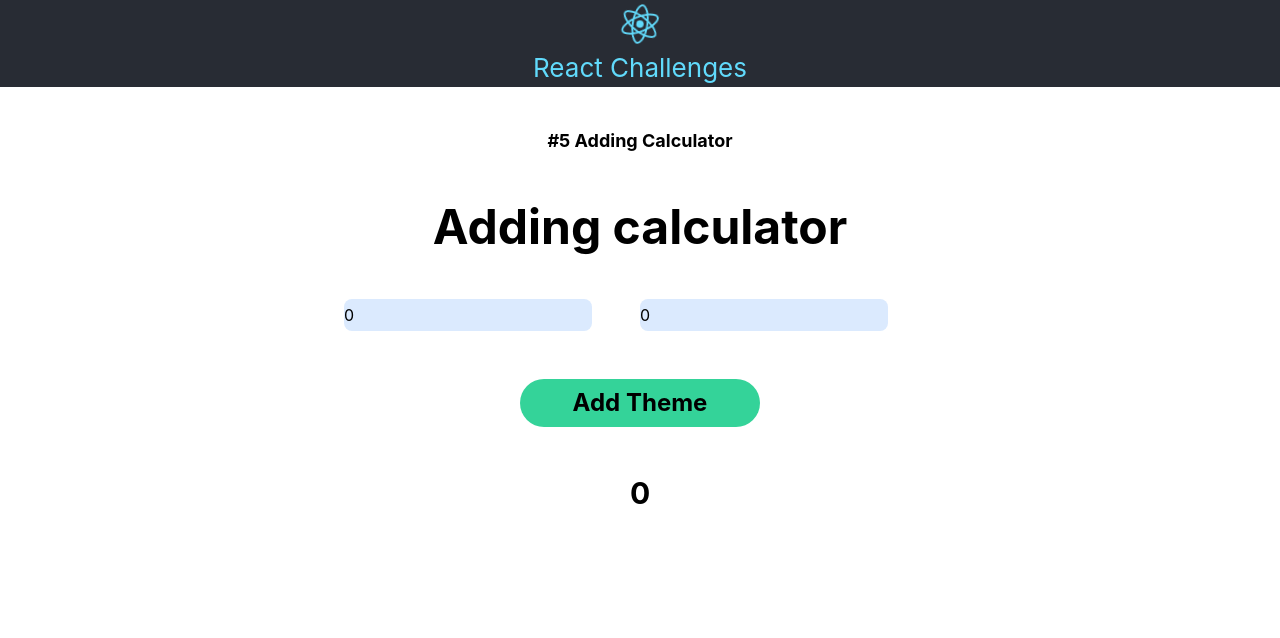
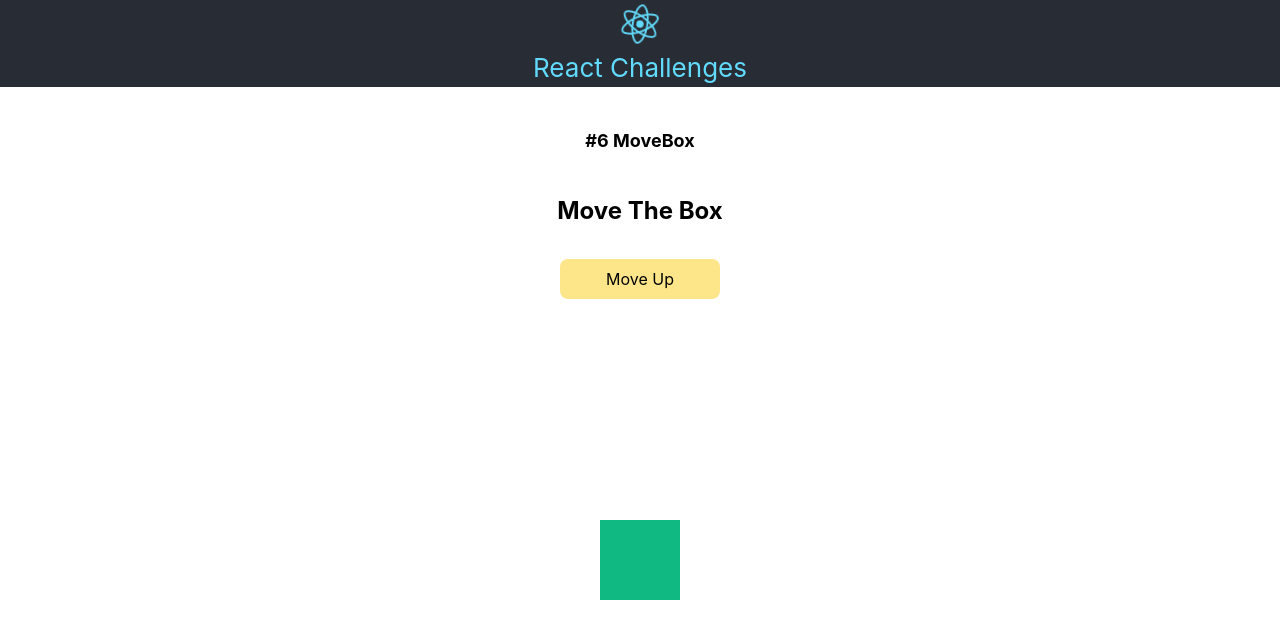
Before and after one commit to hehoku/react-challenges, a React (Create React App) app: page / in a window 1280 px wide. Shown: the top 638 px of the page. Built offline with nearby package versions, Linux system fonts and the light colour scheme.

Commit message:
add move box

```diff
--- a/src/App.tsx
+++ b/src/App.tsx
@@ -2,7 +2,7 @@ import React from 'react'
 import logo from './logo.svg'
 import './App.css'
 
-import Calculator from './AddingCalculator'
+import MoveBox from './MoveBox'
 
 const App: React.FunctionComponent = () => {
   return (
@@ -19,8 +19,8 @@ const App: React.FunctionComponent = () => {
         </a>
       </header>
       <main className='felx justify-center align-middle justify-items-center'>
-        <p className='text-lg font-bold my-10'>#5 Adding Calculator</p>
-        <Calculator />
+        <p className='text-lg font-bold my-10'>#6 MoveBox</p>
+        <MoveBox />
       </main>
     </div>
   )
--- /dev/null
+++ b/src/MoveBox/index.tsx
@@ -0,0 +1,31 @@
+import React, { CSSProperties, useState } from 'react'
+
+const MoveBox: React.FunctionComponent = () => {
+  const [bottom, setBottom] = useState(200)
+
+  const bottomStyle: CSSProperties = {
+    bottom: bottom
+  }
+
+  const handleClick = (): void => {
+    setBottom(bottom + 10)
+  }
+
+  return (
+    <div>
+      <p className='text-2xl font-bold'>Move The Box</p>
+      <div
+        onClick={handleClick}
+        className='w-40 h-10 rounded-lg bg-yellow-200 mx-auto my-8 cursor-pointer leading-10'
+      >
+        Move Up
+      </div>
+      <div
+        className='w-20 h-20 bg-green-500 absolute left-1/2 -ml-10'
+        style={bottomStyle}
+      ></div>
+    </div>
+  )
+}
+
+export default MoveBox
```
